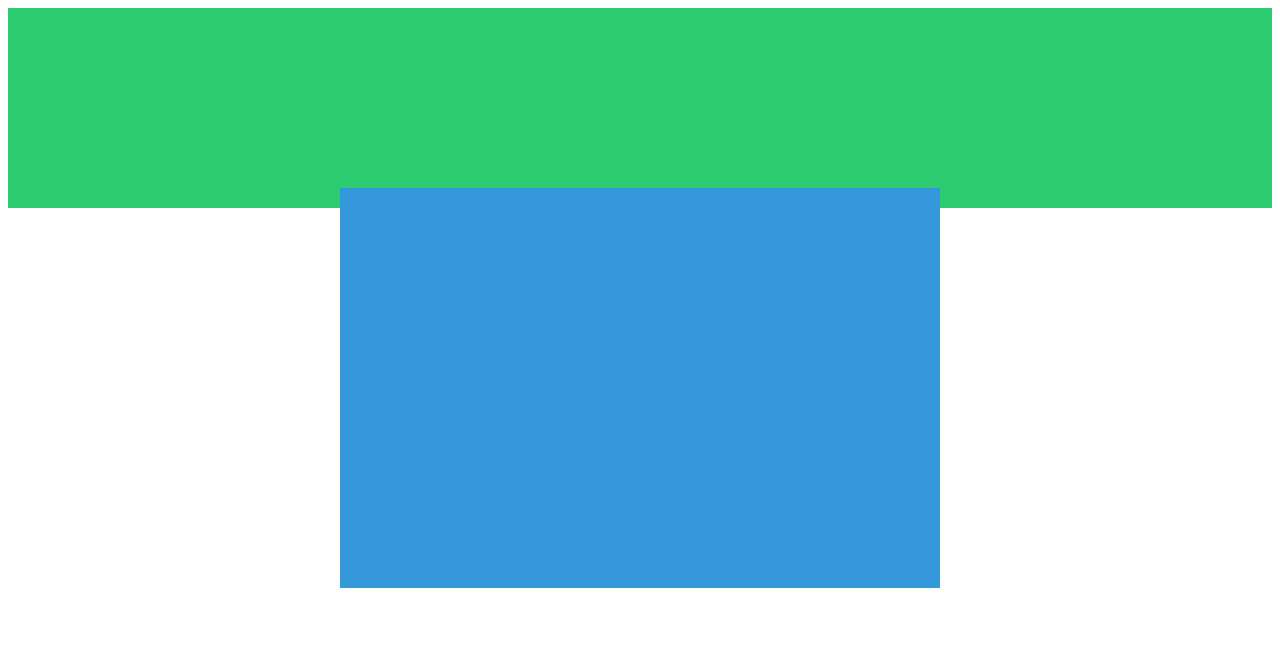
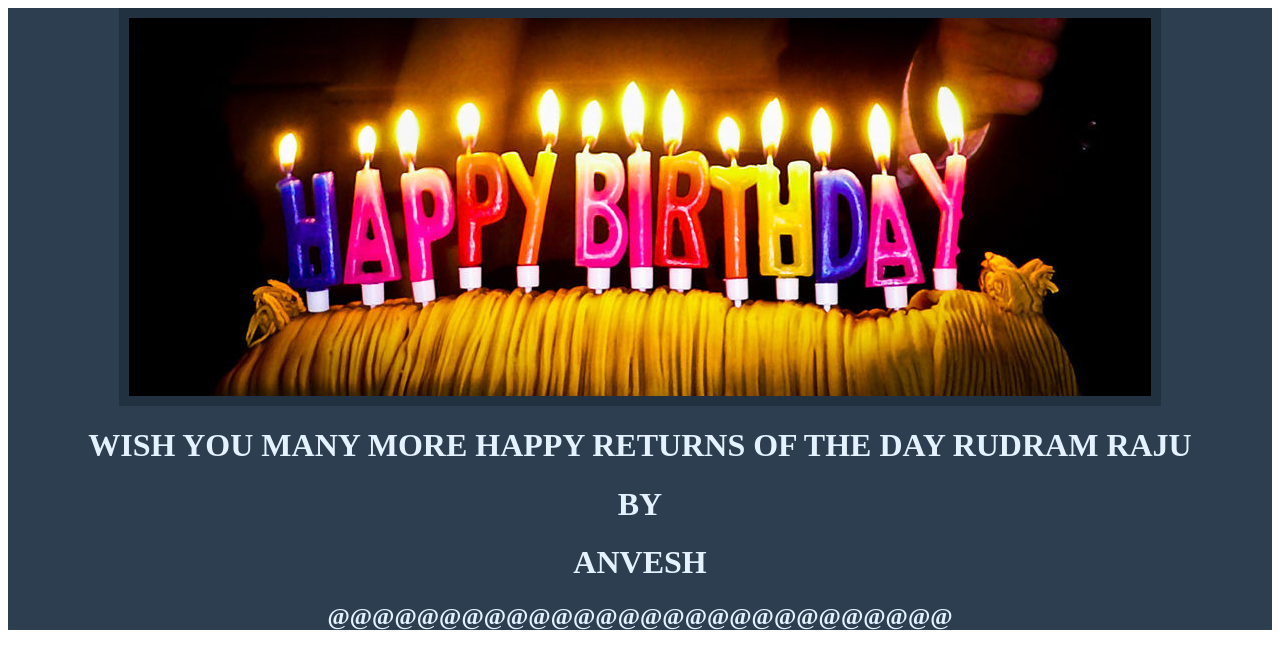
Before and after one commit to anvesh777/Raju-Birthday, a plain HTML site: page index.html in a window 1280 px wide. Drawn offline with Linux system fonts and the light colour scheme.

Commit message:
Happy Birthday Raju

```diff
--- a/index.html
+++ b/index.html
@@ -4,7 +4,16 @@
 		<link rel="stylesheet" type="text/css" href="style.css">
 	</head>
 	<body>
-		<div id="top"></div>
-		<div id="bottom"></div>
+		<div id="wrap">
+			<div id="im">
+				<img src="raju.jpg">
+			</div>
+			<div id="bottom">
+				<h1>WISH YOU MANY MORE HAPPY RETURNS OF THE DAY RUDRAM RAJU</h1>
+				<h1>BY</h1>
+				<h1>ANVESH</h1>
+				<h2>@@@@@@@@@@@@@@@@@@@@@@@@@@@@</h2>
+			</div>
+		</div>
 	</body>
 </html>
--- a/style.css
+++ b/style.css
@@ -2,17 +2,27 @@ div
 {
 	border: 0;
 	margin: 0;
+	padding: 0;
 }
-#top
+#wrap
 {
 	width: auto;
-	height: 200px;
-	background-color: #2ecc71;
+	height: auto;
+	background-color: rgb(44, 62, 80);
+}
+#im
+{
+	width: 1022px;
+	height: 378px;
+	margin: auto;
+	border: 10px solid rgb(34, 49, 63);
 }
 #bottom
 {
-	width: 600px;
-	height: 400px;
-	background-color: #3498db;
-	margin: -20px auto;
+	height: auto;
+	width: auto;
+	margin:auto;
+	color: #E4F1FE;
+	font-family: Sertig;
+	text-align: center;
 }
```
Also changed, not shown: raju.jpg (added).
